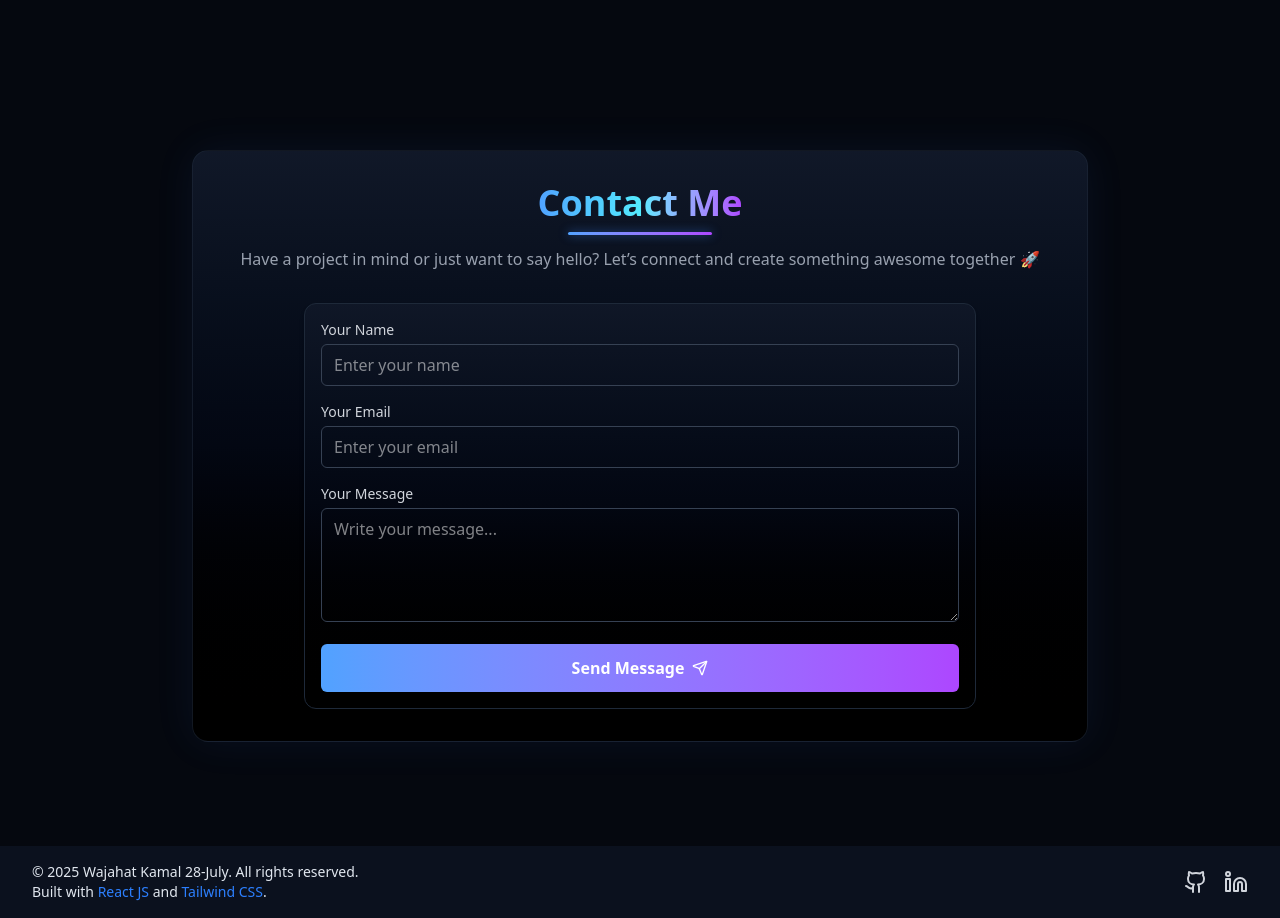
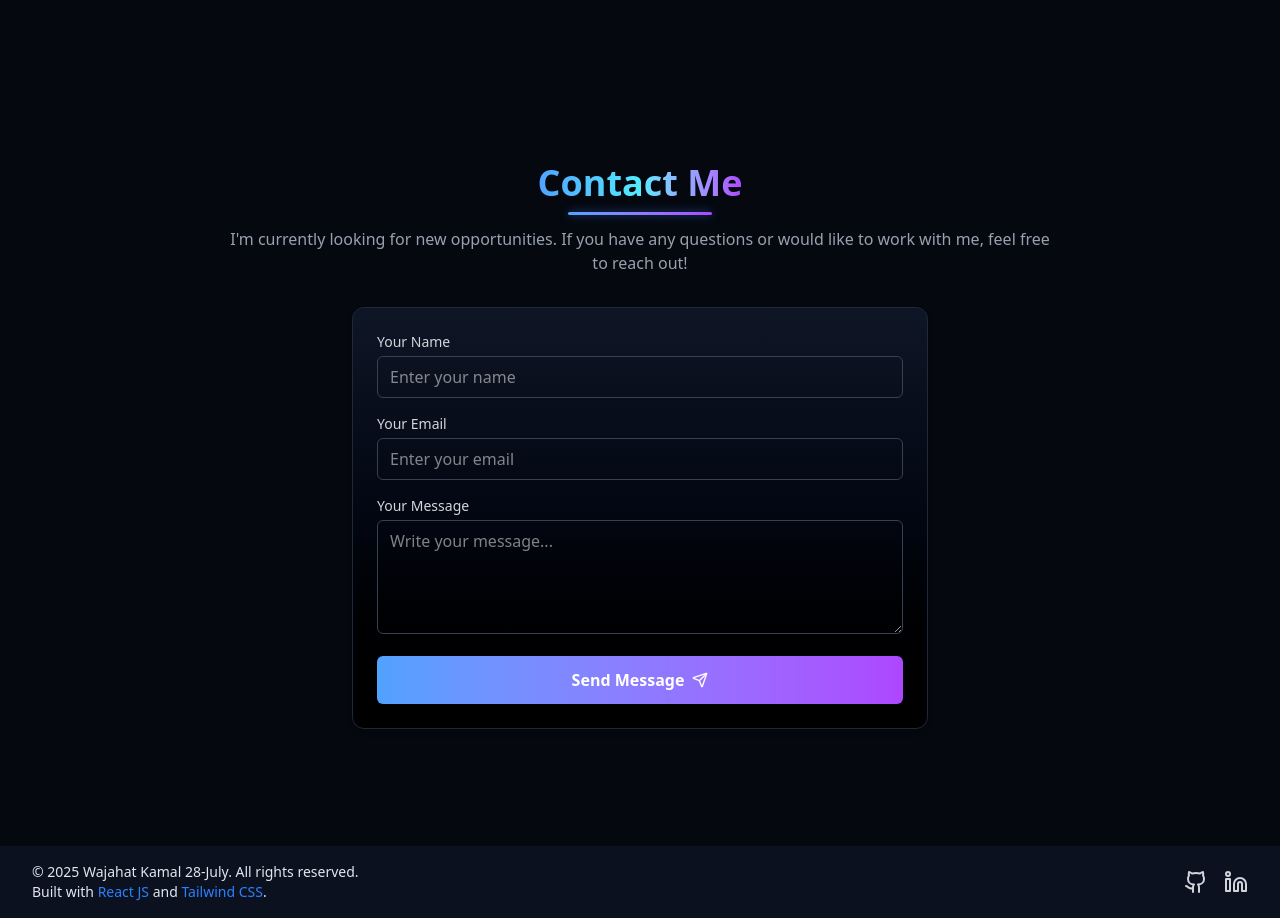
Before and after one commit to wajahat-kamal/Dev-Portfolio, a React (Vite) app: page / in a window 1280 px wide. Shown: the part 2560-3478 px from the top of the page. Built offline with nearby package versions, Linux system fonts and the light colour scheme.

Commit message:
Update AboutSection and ContactSection components: adjust heading margin in AboutSection for better layout, and modify text content and form styling in ContactSection for improved clarity and user experience.

```diff
--- a/src/components/AboutSection.jsx
+++ b/src/components/AboutSection.jsx
@@ -54,7 +54,7 @@ export const AboutSection = () => {
 
       {/* ====== Skills Section ====== */}
       <div className="mt-10 w-full">
-        <h2 className="text-3xl md:text-4xl font-extrabold text-center mb-12 relative">
+        <h2 className="text-3xl md:text-4xl font-extrabold text-center mb-6 relative">
           <span className="bg-gradient-to-r from-blue-400 via-cyan-300 to-purple-500 bg-clip-text text-transparent tracking-wide drop-shadow-[0_0_5px_rgba(59,130,246,0.3)]">
             Skills
           </span>
--- a/src/components/ContactSection.jsx
+++ b/src/components/ContactSection.jsx
@@ -45,7 +45,7 @@ export const ContactSection = () => {
       id="contact"
       className="relative min-h-screen flex items-center justify-center px-4 sm:px-6 lg:px-8 py-16 text-white"
     >
-      <div className="container mx-auto max-w-4xl bg-gradient-to-b from-gray-900 via-gray-950 to-black border border-gray-800/60 rounded-2xl p-8 shadow-[0_0_40px_rgba(59,130,246,0.08)] hover:shadow-[0_0_60px_rgba(59,130,246,0.2)] transition-all duration-500 backdrop-blur-sm">
+      <div className="container mx-auto max-w-4xl rounded-2xl p-8">
         {/* Heading */}
         <div className="text-center mb-8">
           <h2 className="text-3xl md:text-4xl font-extrabold relative inline-block">
@@ -55,15 +55,14 @@ export const ContactSection = () => {
             <span className="absolute bottom-[-12px] left-1/2 -translate-x-1/2 w-36 h-[3px] bg-gradient-to-r from-blue-400 to-purple-500 rounded-full shadow-[0_0_10px_rgba(59,130,246,0.6)]"></span>
           </h2>
           <p className="text-gray-400 mt-6 text-sm sm:text-base">
-            Have a project in mind or just want to say hello? Let’s connect and
-            create something awesome together 🚀
+          I'm currently looking for new opportunities. If you have any questions or would like to work with me, feel free to reach out!
           </p>
         </div>
 
         {/* Contact Form */}
         <form
           onSubmit={onSubmit}
-          className="max-w-2xl mx-auto space-y-4 bg-gradient-to-b from-gray-900/90 via-gray-950/90 to-black/90 border border-gray-800 rounded-xl p-4 shadow-md hover:border-blue-500/70 hover:shadow-blue-500/20 transition-all duration-300"
+          className="max-w-xl mx-auto space-y-4 bg-gradient-to-b from-gray-900/90 via-gray-950/90 to-black/90 border border-gray-800 rounded-xl p-6 shadow-md hover:border-blue-500/70 hover:shadow-blue-500/20 transition-all duration-300"
         >
           <div>
             <label
```
